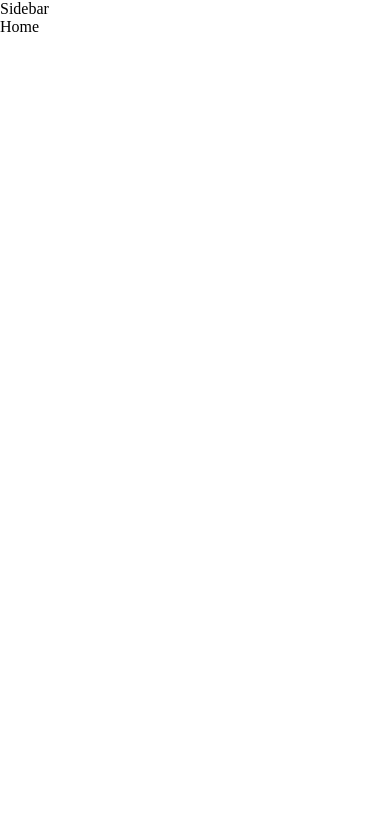
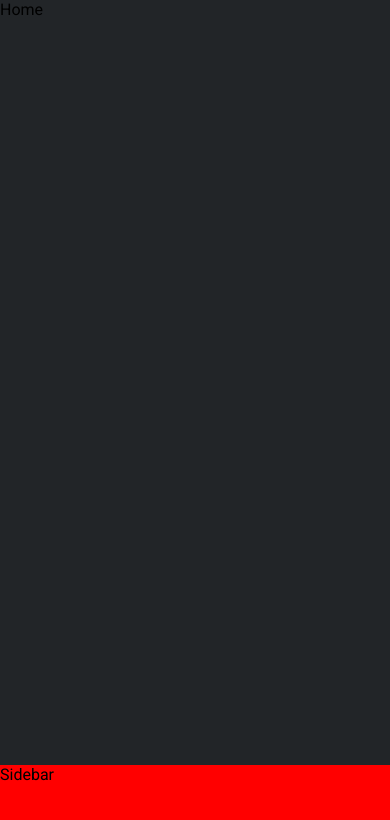
Before and after one commit to franciscorodriguezsv24/task-manager-final-challenge, a React (Vite) app: page / in a window 390 px wide. Shown: the top 820 px of the page. Built offline with nearby package versions, Linux system fonts and the light colour scheme.

Commit message:
feat: create base layout with responsive view

```diff
--- a/src/Layout.tsx
+++ b/src/Layout.tsx
@@ -5,10 +5,10 @@ import styles from "./layout.module.scss";
 export const Layout = () => {
   return (
     <div className={styles.container}>
-      <div>
+      <div className={styles.sidebarContainer}>
         <Sidebar />
       </div>
-      <div>
+      <div className={styles.contentContainer}>
         <Outlet />
       </div>
     </div>
--- a/src/layout.module.scss
+++ b/src/layout.module.scss
@@ -12,3 +12,36 @@
   padding: 0;
   box-sizing: border-box;
 }
+
+.container{
+  width: 100%;
+  height: 100vh;
+  background: var(--primary-color);
+  display: flex;
+  flex-direction: column-reverse;
+
+  font-family: "Roboto", sans-serif;
+  @media (min-width: 880px) {
+    display: grid;
+    grid-template-columns: max(255px) 3fr;
+  }
+}
+
+.sidebarContainer{
+  height: 79px;
+  background-color: red;
+  @media (min-width: 880px) {
+    height: 100vh;
+
+  }
+}
+
+.contentContainer{
+  flex: 1;
+  height: 90%;
+
+  @media (min-width: 880px) {
+    height: 100%;
+    flex: 0;
+  }
+}
```
